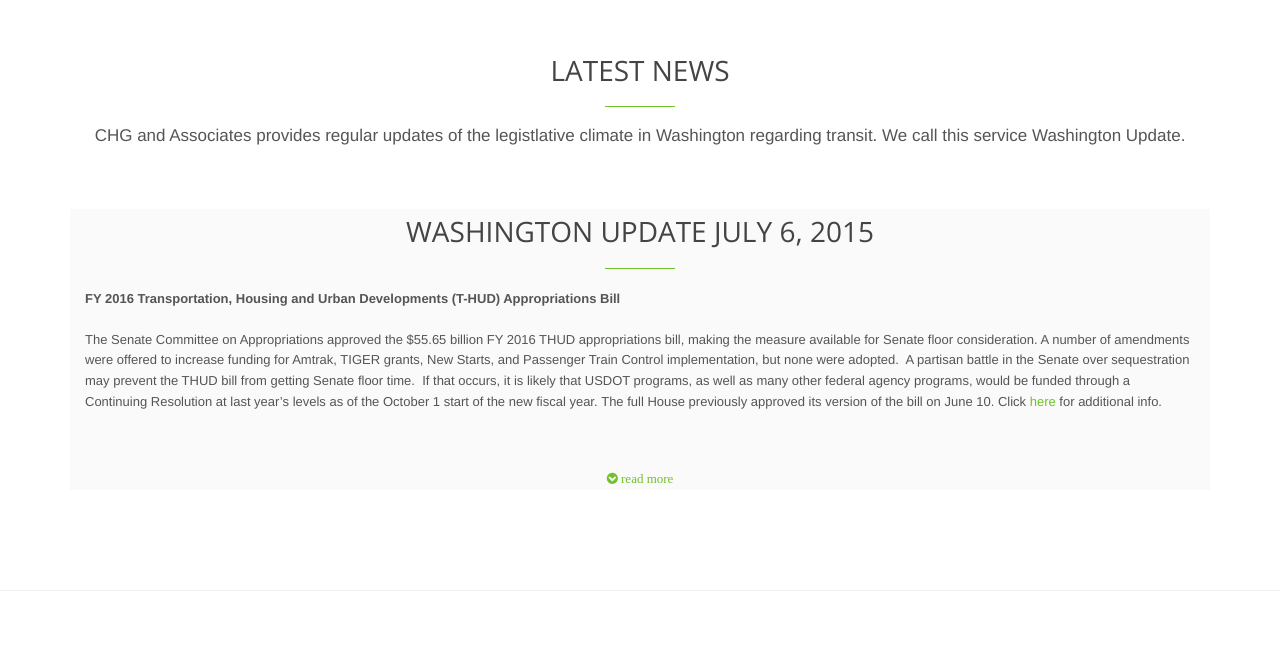
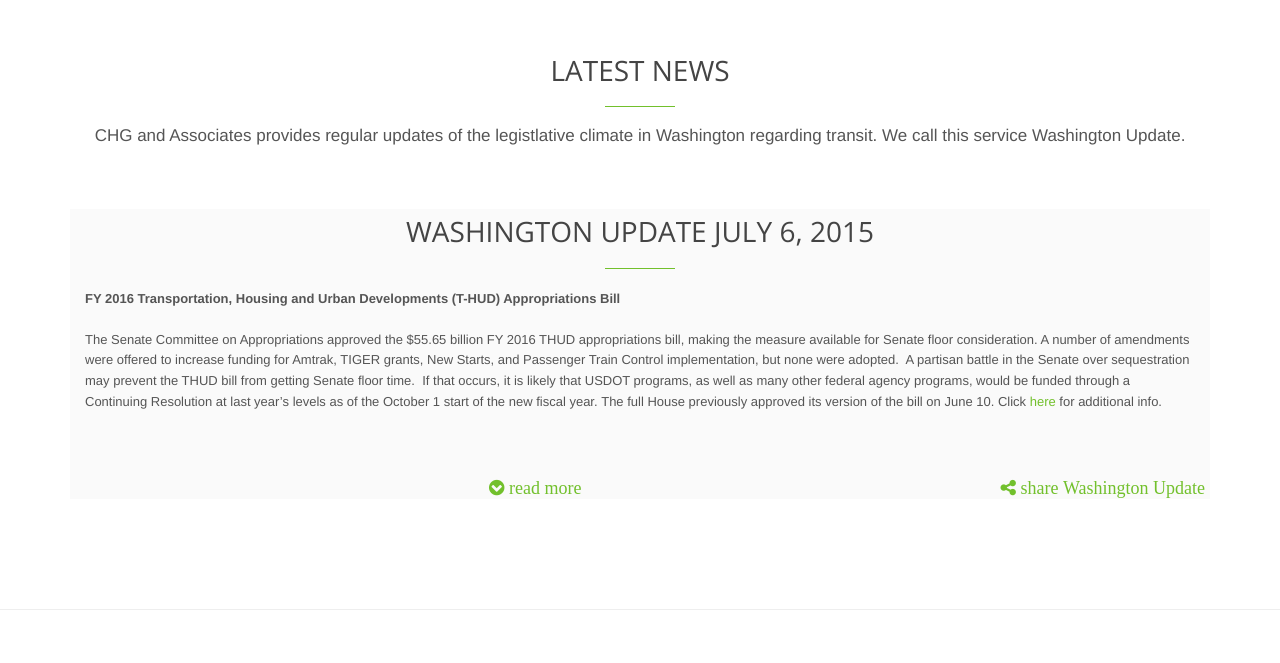
Before and after one commit to vinniecow/chg2, a website: page app/index.html in a window 1280 px wide. Shown: the part 3935-4598 px from the top of the page. Drawn offline with nearby package versions, Linux system fonts and the light colour scheme; some packages are replaced by stand-ins of ours.

Commit message:
Share washingtonUpdate
Share washingtonUpdate

```diff
--- a/app/assets/css/custom.css
+++ b/app/assets/css/custom.css
@@ -24,3 +24,7 @@
 .map-box-space1 {
 	margin-top: 7px;
 }
+.share {
+  float: right;
+  margin-right: 5px;
+}
--- a/app/index.html
+++ b/app/index.html
@@ -273,7 +273,8 @@ The data-spy and data-target are part of the built-in Bootstrap scrollspy functi
                     <h4>/ President</h4>
                     <p>Anja Graves holds a BA from the University of California and a Masters in Urban Planning from New York University. Prior to working with CHG and Associates, she held a position in the Secretary's Office at HUD. Working closely with former Secretaries Andrew Cuomo and Mel Martinez, she managed a procurement and budgeting process, contracts and grants, project evaluations and HUD’s role in housing reconstruction in Central America after hurricanes Mitch and George. Ms. Graves has expertise in local and state government through her work as a planner for the City of San Jose as well as an environmental planner working for the powerful Silicon Valley Manufacturing Group in California. She is the Federal liason for clients including the Washoe County Regional Transportation Commission in Reno, NV, the Utah Transit Authority in Salt Lake City, UT, City of Port Aransas, TX, Sparks, NV and the Town of Normal, IL. Member of the APTA Washington Representatives, Women in Transportation Seminar, New Starts Working Group, Streetcar Coalition and the Road Gang. For over 15 years, Ms. Graves has maintained strong relationships with transportation authorizers and appropriators and their staff in both the House and Senate.</p>
                 </li>
-                <li class="col-sm-6 col-xs-6 md-margin-bottom-30">
+                <li class="col-sm-1 col-xs-1 md-margin-bottom-30"></li>
+                <li class="col-sm-5 col-xs-5 md-margin-bottom-30">
                     <div class="team-img">
                         <img class="img-responsive" src="images/firm/Brad.png" alt="">
                         <ul>
@@ -527,9 +528,10 @@ The data-spy and data-target are part of the built-in Bootstrap scrollspy functi
                             <p>&nbsp;</p>
                             <p><em>Ports and Exports Task Force</em>: Steven Stockton, Director of Civil Works for the U.S. Army Corps of Engineers, spoke to the Task Force about the importance that inland waterways and barges play in promoting U.S. exports, especially since the enactment of WRRDA.</p>
                         </div>
-                        <div class="text-center">
+                        <div class="text-center h4">
                             <a id="expandWashingtonUpdate" href="#news" class="fa fa-chevron-circle-down">&nbsp;read more</a>
                             <a id="shrinkWashingtonUpdate" href="#news" class="fa fa-chevron-circle-up hide">&nbsp;read less</a>
+                            <a href="mailto:?to=&subject=Washington%20Update%20from%20CHG%20%26%20Associates&body=CHG%20%26%20Associates%20has%20published%20legislative%20news%20related%20to%20transit.%20Please%20take%20a%20look%3A%20http%3A%2F%2Fwww.chgassociates.com%2F%23news" class="fa fa-share-alt share">&nbsp;share Washington Update</a>
                         </div>
                     </div>
 
```
Also changed, not shown: app/images/firm/Brad.png.
